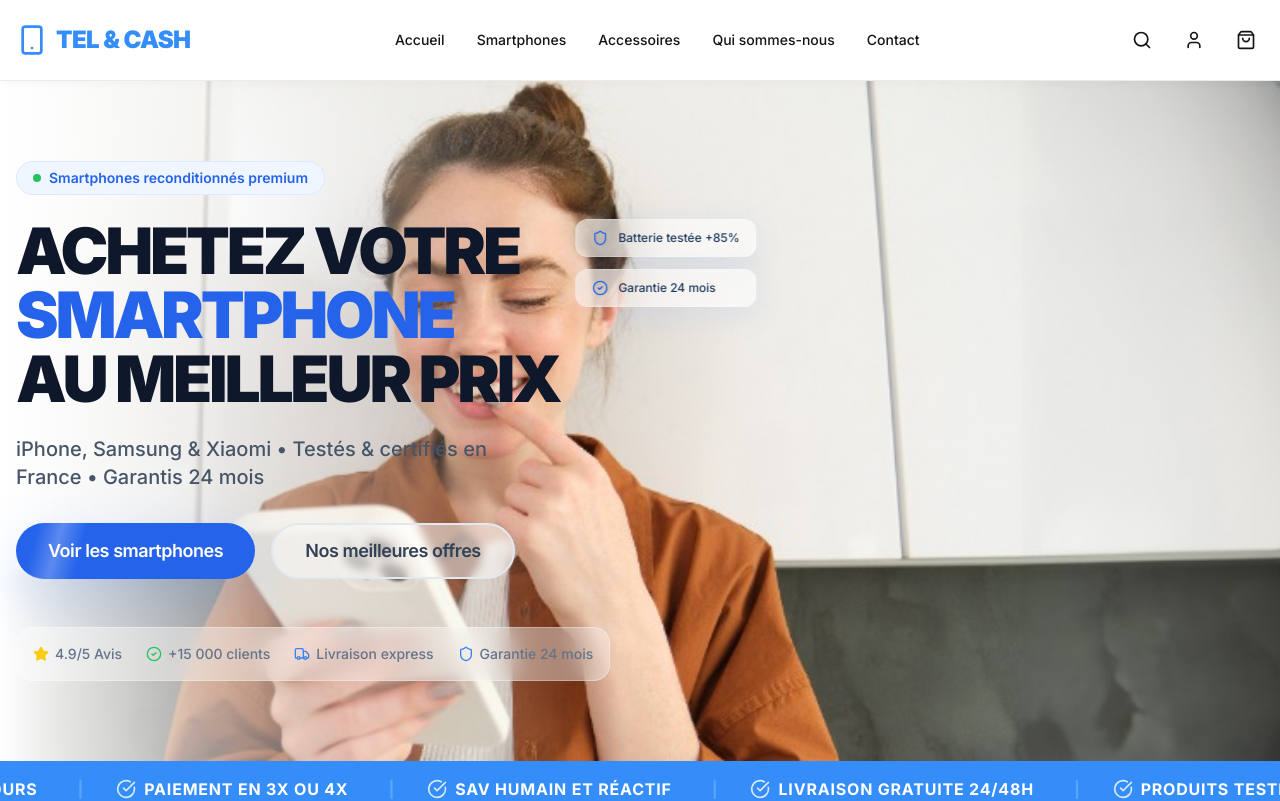
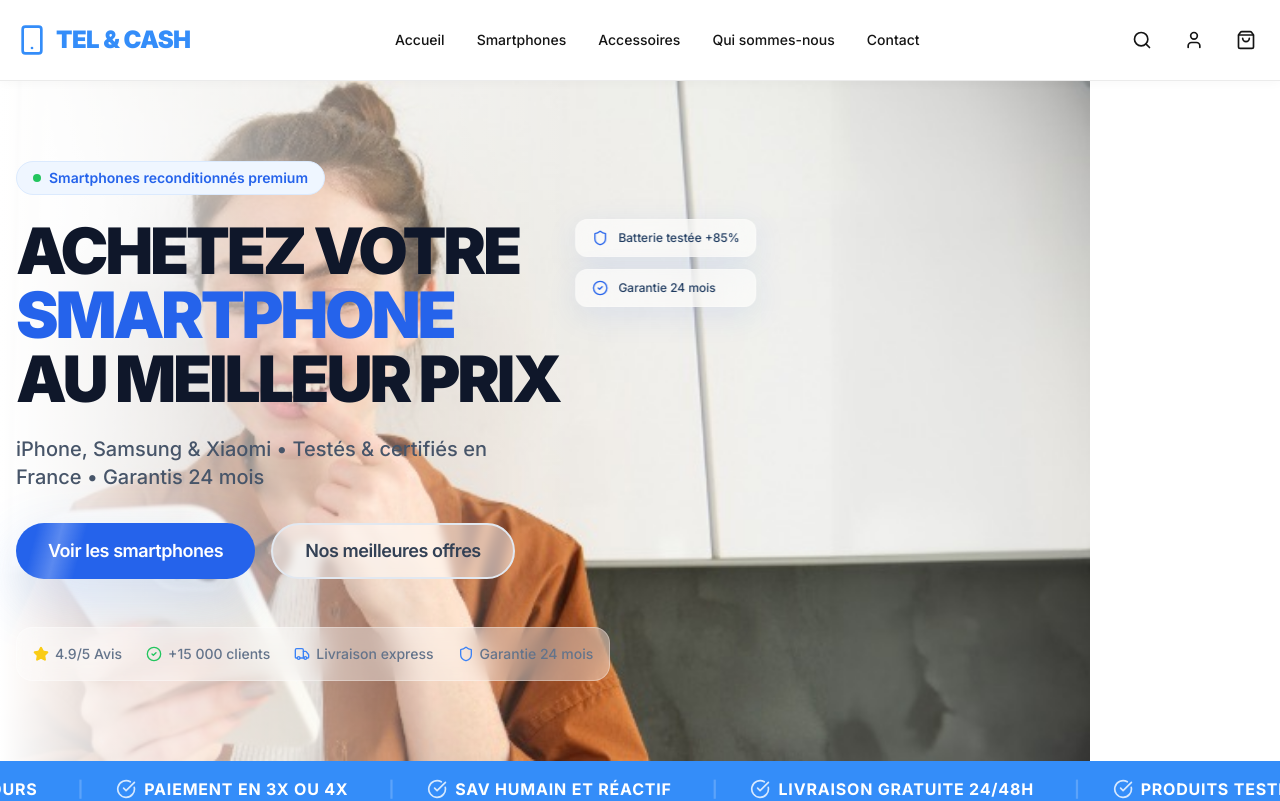
Before and after one commit to stupidguywearingtn/telandcash, a React (Vite) app: page / in a window 1280 px wide. Shown: the top 801 px of the page. Built offline with nearby package versions, Linux system fonts and the light colour scheme.

Commit message:
Hero: Ultra-aggressive 140% right positioning and cleaned overlay

```diff
--- a/src/components/home/Hero.tsx
+++ b/src/components/home/Hero.tsx
@@ -19,18 +19,15 @@
 
   return (
     <section className="relative min-h-[85vh] flex items-center overflow-hidden bg-white">
-      {/* 100% Original High-Res Background Image - Subject Pushed to Far Right */}
+      {/* 100% Original High-Res Background Image - Subject Force-Pushed to the Edge */}
       <div className="absolute inset-0 z-0">
         <div
           className="absolute inset-0 bg-[url('/hero-bg.jpg')] bg-cover bg-no-repeat"
-          style={{ backgroundPosition: 'right center' }} // Pushed to the absolute right
+          style={{ backgroundPosition: '140% center' }} // Forced offset to move centered subject to the far right
         />
 
-        {/* Strictly Localized Overlay - ONLY on the left, ZERO filter on the right */}
-        <div className="absolute inset-y-0 left-0 z-10 w-full lg:w-[45%] bg-gradient-to-r from-white via-white/40 to-transparent" />
-
-        {/* Mobile Overlay (more centered/full for readability) */}
-        <div className="absolute inset-0 bg-white/20 lg:hidden z-10" />
+        {/* Strictly Localized Overlay - ONLY on the left 40% */}
+        <div className="absolute inset-y-0 left-0 z-10 w-full lg:w-[45%] bg-gradient-to-r from-white to-transparent" />
       </div>
 
       <div className="container mx-auto px-4 max-w-7xl relative z-20">
```
